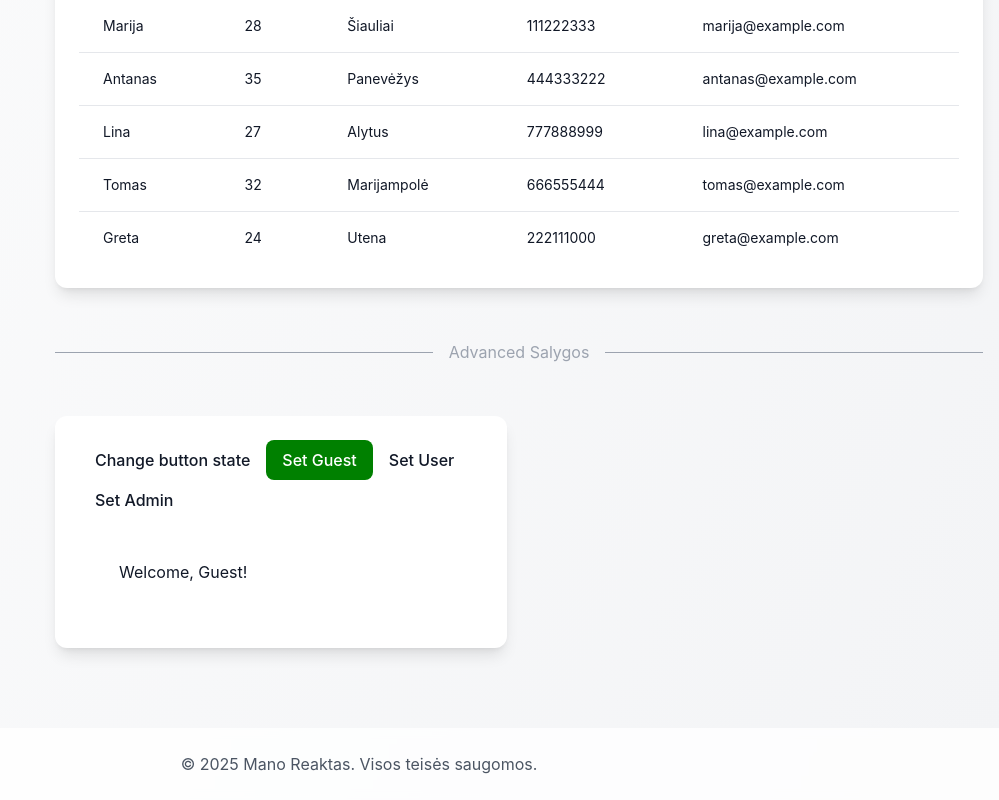
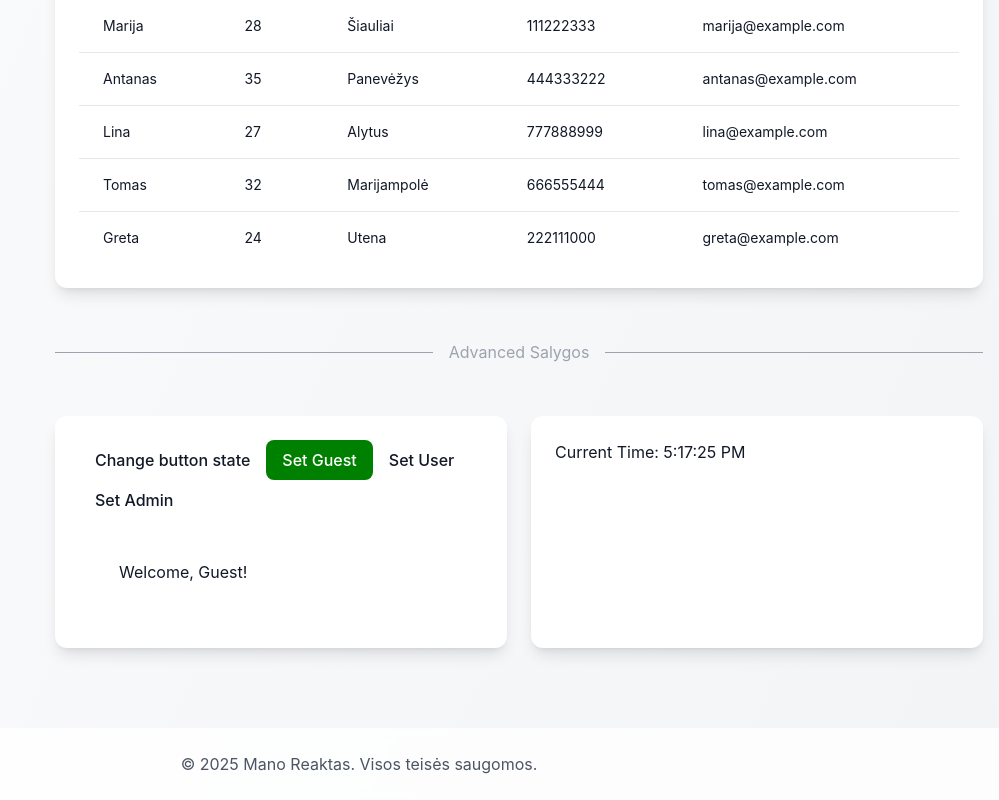
Before and after one commit to tautiz/240515JSM492VAK_react_app, a React (Create React App) app: page / in a window 1280 px wide. Shown: the part 2246-3046 px from the top of the page, without its empty margins (281-1280 px from the left). Built offline with nearby package versions, Linux system fonts and the light colour scheme.

Commit message:
🔒 Atnaujinti paketai ir ištaisyti saugumo pažeidžiamumai

```diff
--- a/src/App.js
+++ b/src/App.js
@@ -12,6 +12,7 @@ import Hr from './components/Hr';
 import { ButtonClick, InputChange, FormSubmit, InlineEvents, MultipleEvents } from './components/events';
 import DataTable from './components/DataTable';
 import UserDashboard from './components/UserDashboard';
+import Clock from './components/Clock';
 
 function App() {
   const users = [
@@ -69,6 +70,9 @@ function App() {
 
             <div className="grid grid-cols-1 md:grid-cols-2 lg:grid-cols-2 gap-6">
               <UserDashboard />
+              <div className='card'>
+                <Clock/>
+              </div>
             </div>
           </main>
         </div>
--- /dev/null
+++ b/src/components/Clock.jsx
@@ -0,0 +1,19 @@
+import React, { useState, useEffect } from 'react';
+
+function Clock() {
+    const [time, setTime] = useState(new Date().toLocaleTimeString());
+
+    useEffect(() => {
+        const interval = setInterval(() => {
+            setTime(new Date().toLocaleTimeString());
+        }, 1000);
+
+        return () => {
+            clearInterval(interval); // Išvalome intervalą, kai komponentas išmontuojamas.
+        };
+    }, []); // Tuščias masyvas: efektas paleidžiamas tik kartą.
+
+    return <p>Current Time: {time}</p>;
+}
+
+export default Clock;
```
Also changed, not shown: package.json (+4 -3 lines), 1 other file (tests, documents, lock files or other folders).
